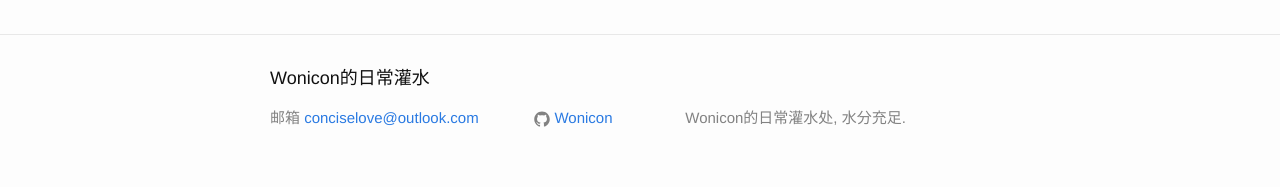
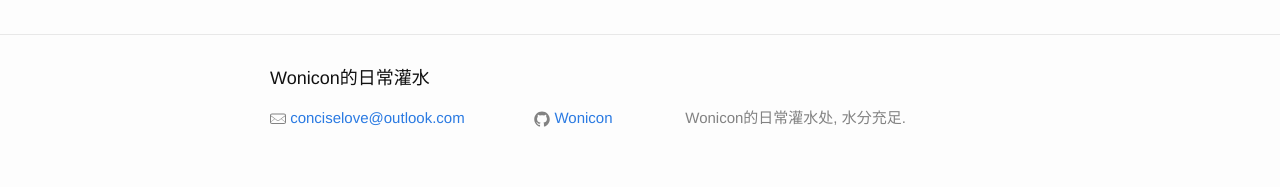
Before and after one commit to Wonicon/Wonicon.github.io, a Jekyll site: the page built from index.html, in a window 1280 px wide. Shown: the part 1078-1265 px from the top of the page. Built offline with Jekyll 4.4.1, drawn with Linux system fonts in a browser that asks for light colours; Markdown is read by kramdown in place of the engine named in the settings.

Commit message:
Use mail icon

```diff
--- a/_includes/footer.html
+++ b/_includes/footer.html
@@ -7,7 +7,7 @@
     <div class="footer-col-wrapper">
       <div class="footer-col footer-col-1">
         <ul class="contact-list">
-          <li>邮箱 <a href="mailto:{{ site.email }}">{{ site.email }}</a></li>
+          {% include icon-mail.html mail=site.email %}
         </ul>
       </div>
 
--- /dev/null
+++ b/_includes/icon-mail.html
@@ -0,0 +1,8 @@
+<a href="mailto: {{ include.mail }}">
+  <span class="icon icon--github">
+    {% include mail.svg %}
+  </span>
+  <span class="username">
+    {{ include.mail }}
+  </span>
+</a>
```
Also changed, not shown: _includes/mail.svg (added).
